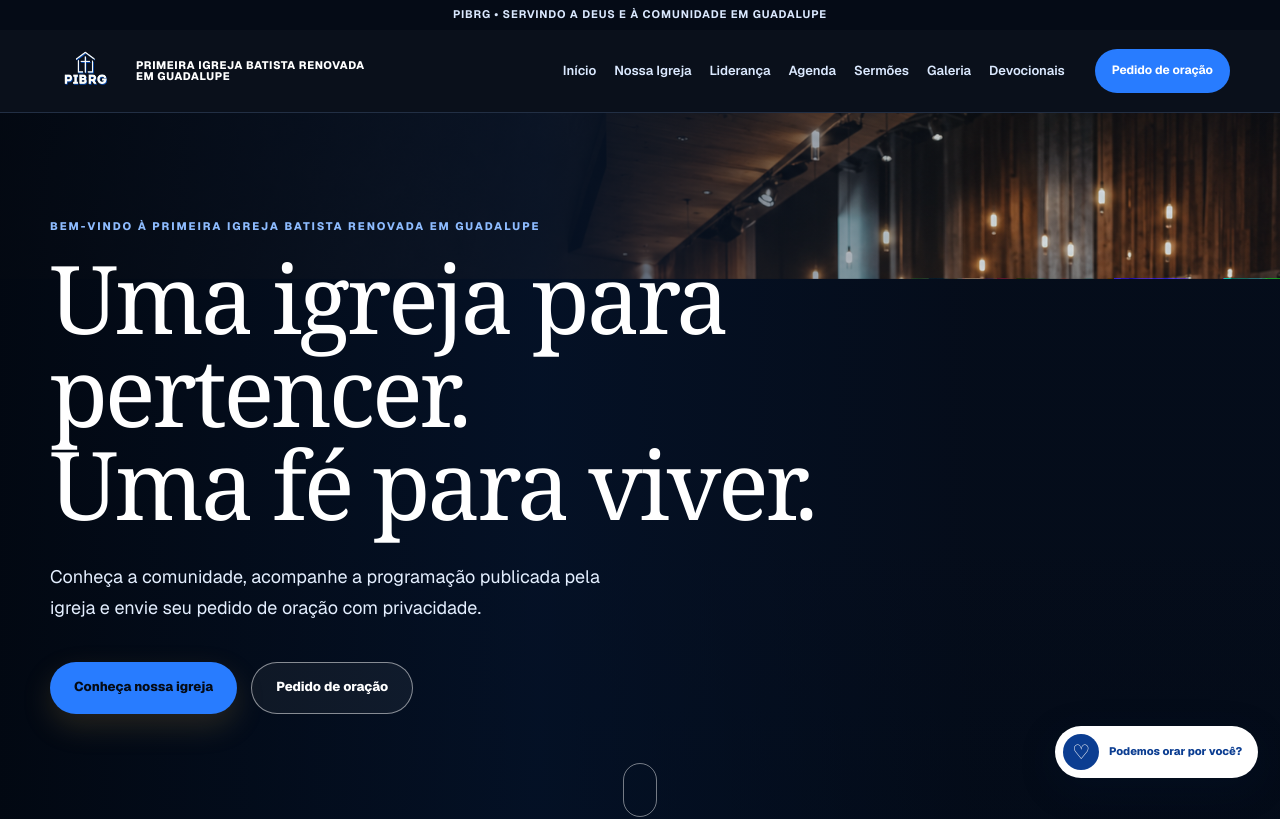
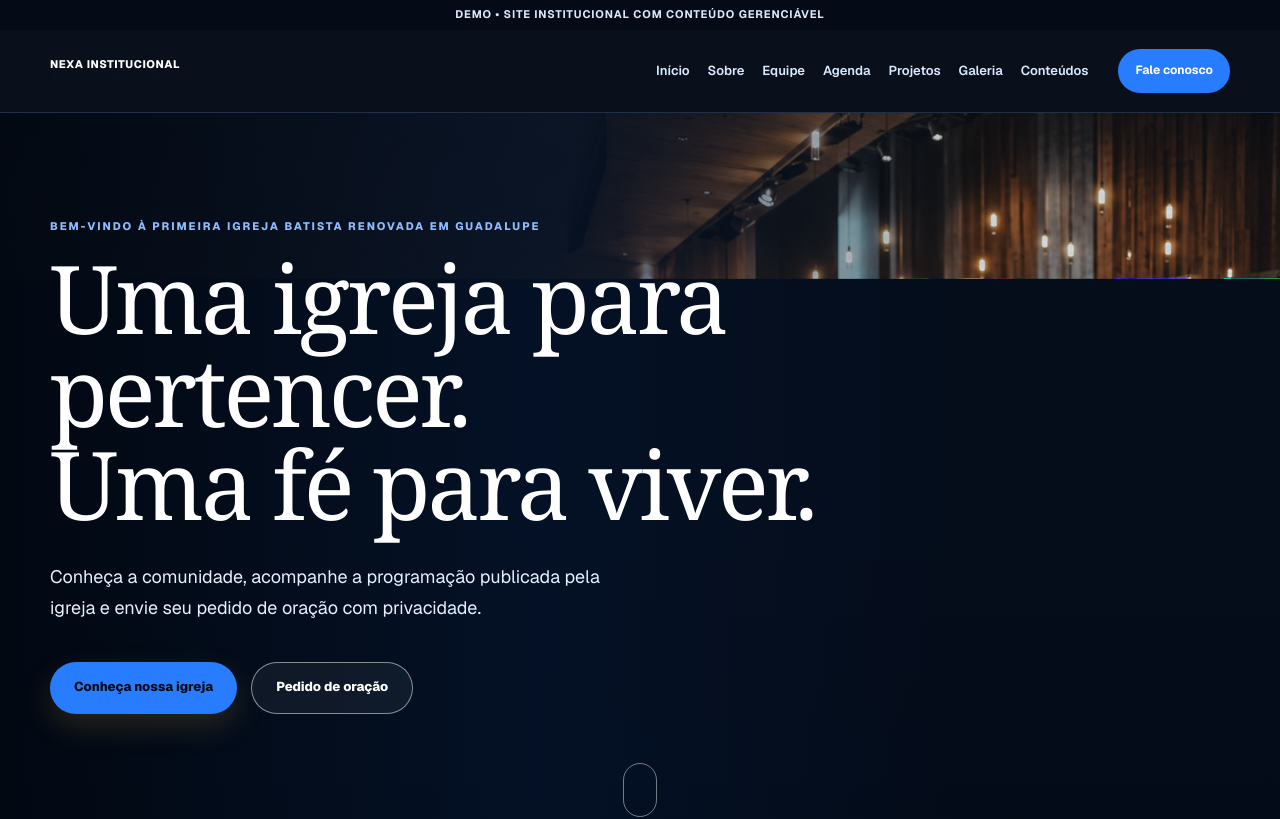
Before and after one commit to GabrielSantanaBR/site-institucional-igreja, a Next.js app: page / in a window 1280 px wide. Shown: the top 819 px of the page. Built offline with nearby package versions, Linux system fonts and the light colour scheme.

Commit message:
convert site shell into generic institutional template

```diff
--- a/app/components/SiteShell.tsx
+++ b/app/components/SiteShell.tsx
@@ -1,13 +1,12 @@
 "use client";
 import Link from "next/link";
-import Image from "next/image";
 import { usePathname } from "next/navigation";
 import { useState, type ReactNode } from "react";
 
-const nav = [["Início", "/"], ["Nossa Igreja", "/nossa-igreja"], ["Liderança", "/lideranca"], ["Agenda", "/agenda"], ["Sermões", "/sermoes"], ["Galeria", "/galeria"], ["Devocionais", "/devocionais"]];
+const nav = [["Início", "/"], ["Sobre", "/nossa-igreja"], ["Equipe", "/lideranca"], ["Agenda", "/agenda"], ["Projetos", "/sermoes"], ["Galeria", "/galeria"], ["Conteúdos", "/devocionais"]];
 
 function Brand() {
-  return <Link className="brand" href="/" aria-label="Primeira Igreja Batista Renovada em Guadalupe - página inicial"><Image className="brand-logo" src="/images/pibrg-logo.png" alt="Logo da Primeira Igreja Batista Renovada em Guadalupe" width={447} height={447} priority /><span className="brand-name"><strong>Primeira Igreja Batista Renovada em Guadalupe</strong></span></Link>;
+  return <Link className="brand" href="/" aria-label="Nexa Institucional - página inicial"><span className="brand-name"><strong>Nexa Institucional</strong><small>Template demonstrativo</small></span></Link>;
 }
 
 export function SiteShell({ children }: { children: ReactNode }) {
@@ -15,14 +14,13 @@ export function SiteShell({ children }: { children: ReactNode }) {
   const [open, setOpen] = useState(false);
   if (pathname.startsWith("/acesso-interno")) return <>{children}</>;
   return <>
-    <div className="demo-bar">PIBRG • Servindo a Deus e à comunidade em Guadalupe</div>
-    <header className="site-header"><div className="container header-inner"><Brand /><nav className="desktop-nav" aria-label="Navegação principal">{nav.map(([label, href]) => <Link href={href} key={href}>{label}</Link>)}</nav><Link className="header-cta" href="/pedido-de-oracao">Pedido de oração</Link><button className={`menu-button ${open ? "is-open" : ""}`} type="button" aria-label={open ? "Fechar menu" : "Abrir menu"} aria-controls="mobile-menu" aria-expanded={open} onClick={() => setOpen(v => !v)}><span /><span /></button></div><div className={`mobile-menu ${open ? "is-open" : ""}`} id="mobile-menu"><nav aria-label="Navegação para celular">{nav.map(([label, href]) => <Link href={href} key={href} onClick={() => setOpen(false)}>{label}<span>→</span></Link>)}<Link className="mobile-prayer" href="/pedido-de-oracao" onClick={() => setOpen(false)}>Pedido de oração</Link></nav></div></header>
+    <div className="demo-bar">DEMO • Site institucional com conteúdo gerenciável</div>
+    <header className="site-header"><div className="container header-inner"><Brand /><nav className="desktop-nav" aria-label="Navegação principal">{nav.map(([label, href]) => <Link href={href} key={href}>{label}</Link>)}</nav><Link className="header-cta" href="/#contato">Fale conosco</Link><button className={`menu-button ${open ? "is-open" : ""}`} type="button" aria-label={open ? "Fechar menu" : "Abrir menu"} aria-controls="mobile-menu" aria-expanded={open} onClick={() => setOpen(v => !v)}><span /><span /></button></div><div className={`mobile-menu ${open ? "is-open" : ""}`} id="mobile-menu"><nav aria-label="Navegação para celular">{nav.map(([label, href]) => <Link href={href} key={href} onClick={() => setOpen(false)}>{label}<span>→</span></Link>)}<Link className="mobile-prayer" href="/#contato" onClick={() => setOpen(false)}>Fale conosco</Link></nav></div></header>
     {children}
-    <footer className="site-footer">
-      <div className="container footer-grid"><div className="footer-brand"><Brand /><p>Uma comunidade cristã de tradição batista renovada, presente em Guadalupe e comprometida com a Palavra, a comunhão e o anúncio de Jesus.</p><div className="social-row" aria-label="Redes sociais"><a href="https://www.instagram.com/pibrg/" target="_blank" rel="noreferrer" aria-label="Instagram da PIBRG">ig</a><a href="https://www.facebook.com/p/Primeira-Igreja-Batista-Renovada-em-Guadalupe-100065692987381/" target="_blank" rel="noreferrer" aria-label="Facebook da PIBRG">f</a></div></div><div><h2>Visite-nos</h2><address>Rua Fernando Lobo, 226<br />Guadalupe • Rio de Janeiro – RJ<br />CEP 21665-070</address><a className="footer-link" href="https://www.google.com/maps/search/?api=1&query=Rua+Fernando+Lobo+226+Guadalupe+Rio+de+Janeiro" target="_blank" rel="noreferrer">Abrir mapa ↗</a></div><div><h2>Programação</h2><p>Consulte os cultos, eventos e atividades mais recentes nos canais oficiais da igreja.</p><a className="footer-link" href="https://www.instagram.com/pibrg/" target="_blank" rel="noreferrer">Ver agenda no Instagram →</a></div><div><h2>Fale conosco</h2><p>Instagram: <strong>@pibrg</strong><br />Para oração e acolhimento, use também o formulário deste site.</p><Link className="footer-link" href="/pedido-de-oracao">Enviar pedido de oração →</Link></div></div>
-      <div className="container footer-map" aria-label="Representação do mapa de localização"><div className="map-road road-one" /><div className="map-road road-two" /><div className="map-road road-three" /><span className="map-pin" aria-hidden="true"><i /></span><div><strong>PIBRG</strong><small>Rua Fernando Lobo, 226 • Guadalupe</small></div></div>
-      <div className="container footer-bottom"><span>© 2026 Primeira Igreja Batista Renovada em Guadalupe.</span><span>Feito com cuidado para acolher.</span></div>
+    <footer className="site-footer" id="contato">
+      <div className="container footer-grid"><div className="footer-brand"><Brand /><p>Um template institucional moderno para apresentar sua organização, serviços, equipe, agenda e conteúdos em uma experiência responsiva.</p><div className="social-row" aria-label="Redes sociais"><a href="#contato" aria-label="Instagram demonstrativo">ig</a><a href="#contato" aria-label="LinkedIn demonstrativo">in</a></div></div><div><h2>Localização</h2><address>Av. Exemplo, 100<br />Centro • Rio de Janeiro – RJ<br />CEP 20000-000</address><span className="footer-link">Endereço demonstrativo</span></div><div><h2>Agenda</h2><p>Divulgue eventos, reuniões, lançamentos e atividades com atualização pela área administrativa.</p><Link className="footer-link" href="/agenda">Ver agenda →</Link></div><div><h2>Fale conosco</h2><p>E-mail: <strong>contato@exemplo.com</strong><br />Telefone: <strong>(21) 0000-0000</strong></p><a className="footer-link" href="mailto:contato@exemplo.com">Enviar mensagem →</a></div></div>
+      <div className="container footer-map" aria-label="Representação visual de localização"><div className="map-road road-one" /><div className="map-road road-two" /><div className="map-road road-three" /><span className="map-pin" aria-hidden="true"><i /></span><div><strong>Nexa</strong><small>Endereço demonstrativo • Rio de Janeiro</small></div></div>
+      <div className="container footer-bottom"><span>© 2026 Nexa Institucional — demonstração de portfólio.</span><span>Projeto full-stack institucional.</span></div>
     </footer>
-    <Link className="floating-prayer" href="/pedido-de-oracao" aria-label="Fazer um pedido de oração"><span aria-hidden="true">♡</span><em>Podemos orar por você?</em></Link>
   </>;
 }
```
